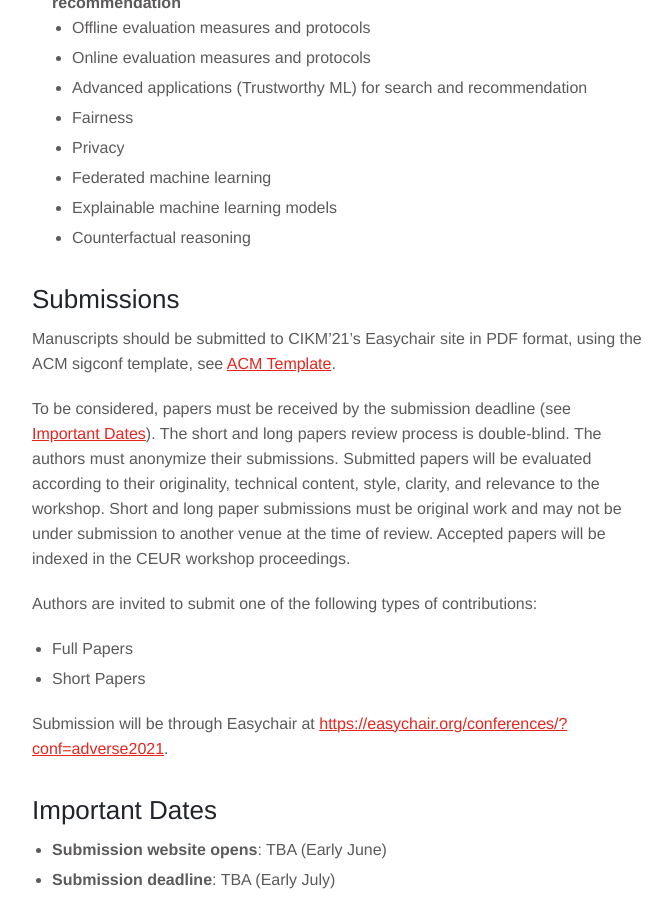
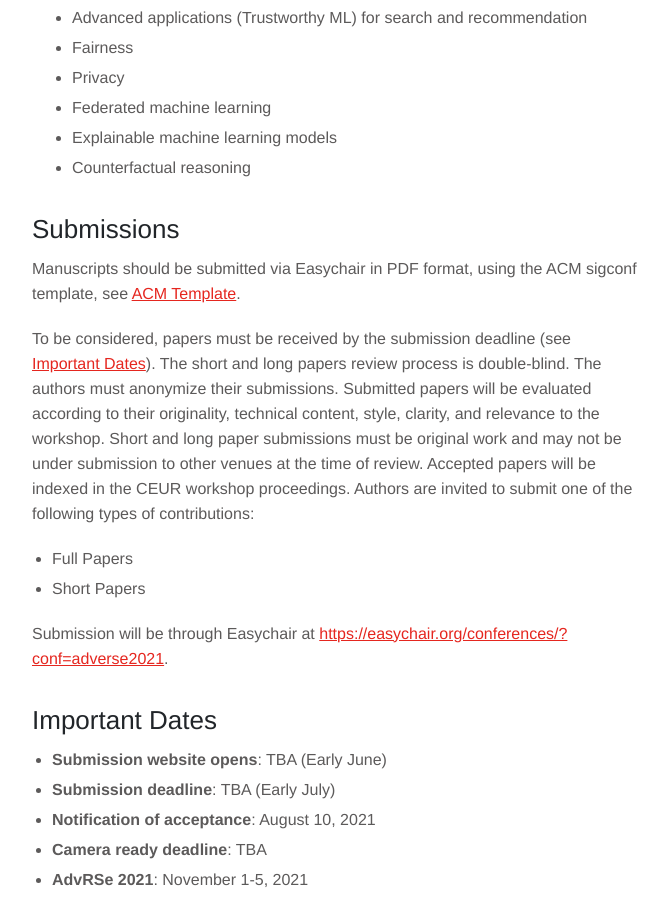
Before and after one commit to sisinflab/adverse2021, a Jekyll site: the page built from cfp.md, in a window 1280 px wide and 900 px high, scrolled down 1127 px. Shown: the whole window, without its empty margins (143-815 px from the left). Built offline with Jekyll 4.4.1, drawn with Linux system fonts in a browser that asks for light colours; some of the changed text lies outside the part shown.

Commit message:
AdveRSE2021

```diff
--- a/cfp.md
+++ b/cfp.md
@@ -41,12 +40,9 @@ AdveRSe 2021 offers an opportunity to present and discuss both theoretical and e
     - Counterfactual reasoning
 
 ## Submissions
-Manuscripts should be submitted to CIKM’21’s Easychair site in PDF format, using the ACM sigconf template, see [ACM Template](https://www.acm.org/publications/proceedings-template).
+Manuscripts should be submitted via Easychair in PDF format, using the ACM sigconf template, see [ACM Template](https://www.acm.org/publications/proceedings-template).
 
-To be considered, papers must be received by the submission deadline (see [Important Dates](#important-dates)). The short and long papers review process is double-blind. The authors must anonymize their submissions.
-Submitted papers will be evaluated according to their originality, technical content, style, clarity, and relevance to the workshop.
-Short and long paper submissions must be original work and may not be under submission to another venue at the time of review. Accepted papers will be indexed in the CEUR workshop proceedings.
-
+To be considered, papers must be received by the submission deadline (see [Important Dates](#important-dates)). The short and long papers review process is double-blind. The authors must anonymize their submissions. Submitted papers will be evaluated according to their originality, technical content, style, clarity, and relevance to the workshop. Short and long paper submissions must be original work and may not be under submission to other venues at the time of review. Accepted papers will be indexed in the CEUR workshop proceedings.
 Authors are invited to submit one of the following types of contributions:
 * Full Papers
 * Short Papers
```
Also changed, not shown: other parts of cfp.md (+2 -3 lines).
